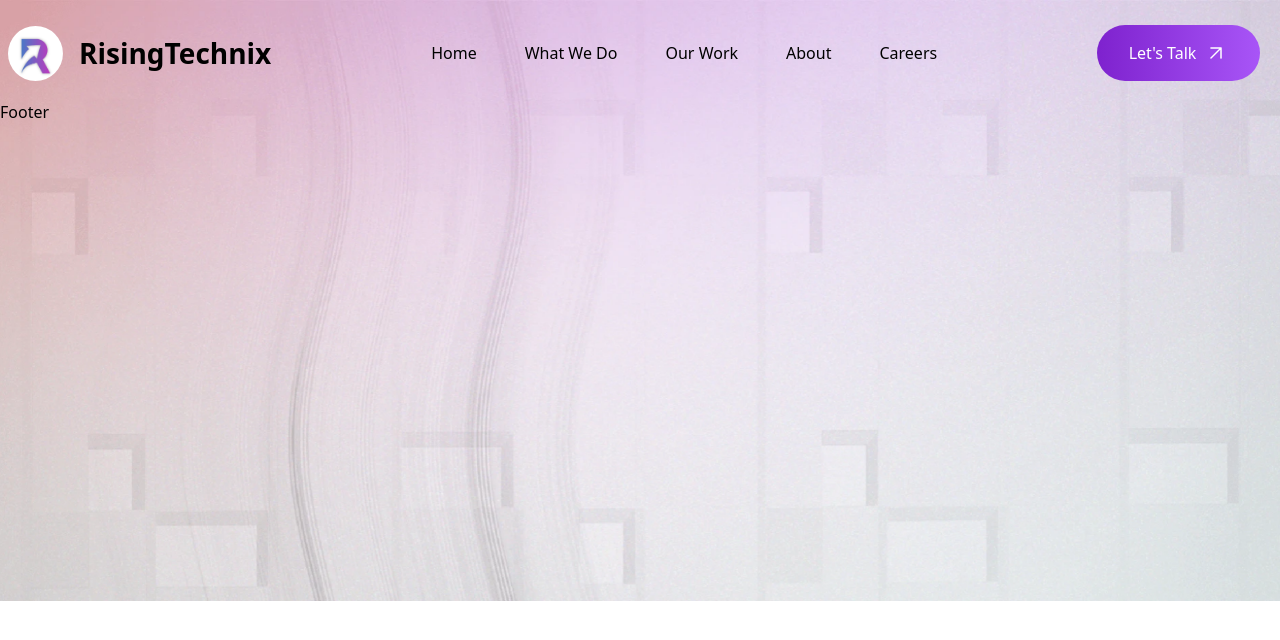
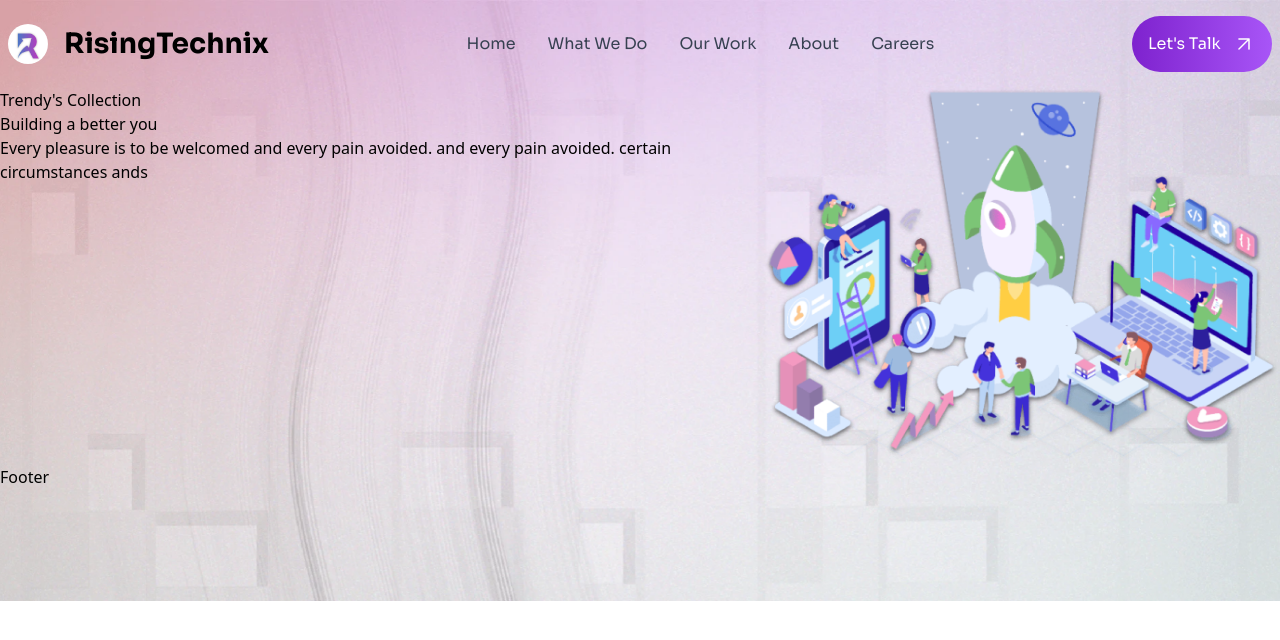
Before and after one commit to risingtechnix/risingtechnix_website, a React (Vite) app: page / in a window 1280 px wide. Shown: the top 640 px of the page. Built offline with nearby package versions, Linux system fonts and the light colour scheme.

Commit message:
Update App.jsx and Home.jsx, add new dependencies in package.json

```diff
--- a/src/App.jsx
+++ b/src/App.jsx
@@ -6,7 +6,6 @@ import {Outlet} from "react-router-dom"
 function App() {
 	return (
 		<>
-			{/* KunalDada  Shinde */}
 			<Header />
 			<Outlet />
 			<Footer />
--- /dev/null
+++ b/src/components/Buttons/LetsTalk.jsx
@@ -0,0 +1,18 @@
+import React from "react"
+import {Link} from "react-router-dom"
+const LetsTalk = (classes) => {
+	return (
+		<div className="hidden px-4 py-2 bg-gradient-to-r from-purple-700 to-purple-500 hover:from-purple-500 hover:to-purple-700 rounded-full lg:w-[140px] lg:h-[56px] lg:flex lg:justify-between lg:items-center lg:gap-2 font-sora">
+			<Link to="/contact" className="text-white">
+				Let's Talk
+			</Link>
+			<img
+				src="src\assets\arrow-up-right.png"
+				alt="arrow-image"
+				// className="lg:display:inline"
+			/>
+		</div>
+	)
+}
+
+export default LetsTalk
--- a/src/components/Header/Navbar.jsx
+++ b/src/components/Header/Navbar.jsx
@@ -1,52 +1,190 @@
+import {useState} from "react"
 import {Link, NavLink} from "react-router-dom"
-// import {useState, useEffect} from "react"
+import LetsTalk from "../Buttons/LetsTalk"
 
 const Navbar = () => {
+	const [isOpen, setIsOpen] = useState(false)
+
+	const toggleMenu = () => {
+		setIsOpen(!isOpen)
+	}
+
+	const closeMenu = () => {
+		setIsOpen(false)
+	}
+
 	return (
-		<>
-			<nav className=" bg-transparent px-2 h-[100px] z-10">
+		<nav className="bg-transparent px-2 z-50 font-sora">
 			{/* Wrapper */}
-				<div className="flex justify-between items-center py-[25px]">
-					{/* wrapper for  the logo and branding */}
-					<div className="flex justify-between items-center gap-[16px]">
+			<div className="flex justify-between items-center py-4">
+				{/* Logo and Branding */}
+				<div className="flex items-center gap-4">
 					<Link to="/">
 						<img
 							src="src\assets\Rising-technix.png"
 							alt="logo"
-								className="h-[55px] w-[55px] rounded-full"
+							className="h-10 w-10 rounded-full bg-transparent"
 						/>
 					</Link>
 					<Link to="/">
-							<h1 className=" text-[28px] font-bold">RisingTechnix</h1>
+						<h1 className="text-[16px] md:text-[18px] lg:text-[28px] font-bold ">
+							RisingTechnix
+						</h1>
 					</Link>
 				</div>
-					{/*  Navigation Links */}
-					<div>
-						<ul className="flex justify-between gap-[48px]">
+
+				{/* Hamburger Menu */}
+				<div className="block lg:hidden">
+					<button
+						onClick={toggleMenu}
+						className="text-gray-700 focus:outline-none"
+					>
+						<svg
+							className="h-6 w-6 fill-current"
+							viewBox="0 0 24 24"
+							xmlns="http://www.w3.org/2000/svg"
+						>
+							{isOpen ? (
+								<path
+									fillRule="evenodd"
+									clipRule="evenodd"
+									d="M4 6h16v2H4V6zM4 11h16v2H4v-2zM4 16h16v2H4v-2z"
+								/>
+							) : (
+								<path
+									fillRule="evenodd"
+									clipRule="evenodd"
+									d="M4 6h16v2H4V6zM4 11h16v2H4v-2zM4 16h16v2H4v-2z"
+								/>
+							)}
+						</svg>
+					</button>
+				</div>
+
+				{/* Navigation Links */}
+				<div className="hidden lg:flex lg:items-center">
+					<ul className="flex flex-row gap-8">
 						<li>
-								<NavLink to="/">Home</NavLink>
+							<NavLink
+								to="/"
+								className="text-gray-700 hover:text-purple-700"
+								activeClassName="font-bold"
+							>
+								Home
+							</NavLink>
 						</li>
 						<li>
-								<NavLink to="/whatwedo">What We Do</NavLink>
+							<NavLink
+								to="/whatwedo"
+								className="text-gray-700 hover:text-purple-700"
+								activeClassName="font-bold"
+							>
+								What We Do
+							</NavLink>
 						</li>
 						<li>
-								<NavLink to="/ourwork">Our Work</NavLink>
+							<NavLink
+								to="/ourwork"
+								className="text-gray-700 hover:text-purple-700"
+								activeClassName="font-bold"
+							>
+								Our Work
+							</NavLink>
 						</li>
 						<li>
-								<NavLink to="/about">About</NavLink>
+							<NavLink
+								to="/about"
+								className="text-gray-700 hover:text-purple-700"
+								activeClassName="font-bold"
+							>
+								About
+							</NavLink>
 						</li>
 						<li>
-								<NavLink to="/careers">Careers</NavLink>
+							<NavLink
+								to="/careers"
+								className="text-gray-700 hover:text-purple-700"
+								activeClassName="font-bold"
+							>
+								Careers
+							</NavLink>
 						</li>
 					</ul>
 				</div>
-					<div className="flex justify-center items-center gap-2 w-[163px] h-[56px] bg-gradient-to-r from-purple-700 to-purple-500 hover:from-purple-500 hover:to-purple-700 text-white rounded-[40px] mr-3">
-						<Link to="/contact">Let's Talk</Link>
-						<img src="src\assets\arrow-up-right.png" alt="" />
+				<LetsTalk />
+			</div>
+			{/* Mobile Sidebar Menu */}
+			<div
+				className={`lg:hidden ${
+					isOpen ? "block" : "hidden"
+				} fixed inset-0 z-40 bg-gray-900 w-[50%]`}
+			>
+				{/* Logo and Branding */}
+				<div className="flex items-center gap-4 p-4 ml-4">
+					<Link to="/">
+						<img
+							src="src\assets\Rising-technix.png"
+							alt="logo"
+							className="h-10 w-10 rounded-full"
+						/>
+					</Link>
+					<Link to="/">
+						<h1 className="text-[16px] md:text-[18px] lg:text-[28px] font-bold text-white">
+							RisingTechnix
+						</h1>
+					</Link>
+				</div>
+				<div className="flex flex-col h-full py-8 text-white items-center">
+					<NavLink
+						to="/"
+						className="py-2 px-4 hover:bg-gray-800"
+						activeClassName="font-bold"
+						onClick={toggleMenu}
+					>
+						Home
+					</NavLink>
+					<NavLink
+						to="/whatwedo"
+						className="py-2 px-4 hover:bg-gray-800"
+						activeClassName="font-bold"
+						onClick={toggleMenu}
+					>
+						What We Do
+					</NavLink>
+					<NavLink
+						to="/ourwork"
+						className="py-2 px-4 hover:bg-gray-800"
+						activeClassName="font-bold"
+						onClick={toggleMenu}
+					>
+						Our Work
+					</NavLink>
+					<NavLink
+						to="/about"
+						className="py-2 px-4 hover:bg-gray-800"
+						activeClassName="font-bold"
+						onClick={toggleMenu}
+					>
+						About
+					</NavLink>
+					<NavLink
+						to="/careers"
+						className="py-2 px-4 hover:bg-gray-800"
+						activeClassName="font-bold"
+						onClick={toggleMenu}
+					>
+						Careers
+					</NavLink>
+					{/* <div className="flex justify-center items-center gap-2 mt-8 py-2 bg-gradient-to-r from-purple-700 to-purple-500 hover:from-purple-500 hover:to-purple-700 rounded-full w-[130px]">
+						<Link to="/contact" className="">
+							Let's Talk
+						</Link>
+						<img src="src\assets\arrow-up-right.png" alt="arrow-image" />
+					</div> */}
+					<LetsTalk />
 				</div>
 			</div>
 		</nav>
-		</>
 	)
 }
 
--- a/src/components/Home/Home.jsx
+++ b/src/components/Home/Home.jsx
@@ -3,11 +3,28 @@ import React from "react"
 const Home = () => {
 	return (
 		<>
-			<img
-				src="src\assets\Background.png"
-				alt="background-image"
-				className="absolute top-0 -z-10"
-			/>
+			<div>
+				<div>
+					<img
+						src="src\assets\Background.png"
+						alt="background-image"
+						className="absolute top-0 -z-10"
+					/>
+				</div>
+				<div className="flex ">
+					<div>
+						<h1>Trendy's Collection</h1>
+						<h1>Building a better you</h1>
+						<p>
+							Every pleasure is to be welcomed and every pain avoided. and every
+							pain avoided. certain circumstances ands
+						</p>
+					</div>
+					<div>
+						<img src="src\assets\Web-Developmet-10 3.png" alt="" />
+					</div>
+				</div>
+			</div>
 		</>
 	)
 }
```
Also changed, not shown: package.json (indentation only), 1 other file (tests, documents, lock files or other folders). Lines whose indentation alone changed are shown as unchanged.
